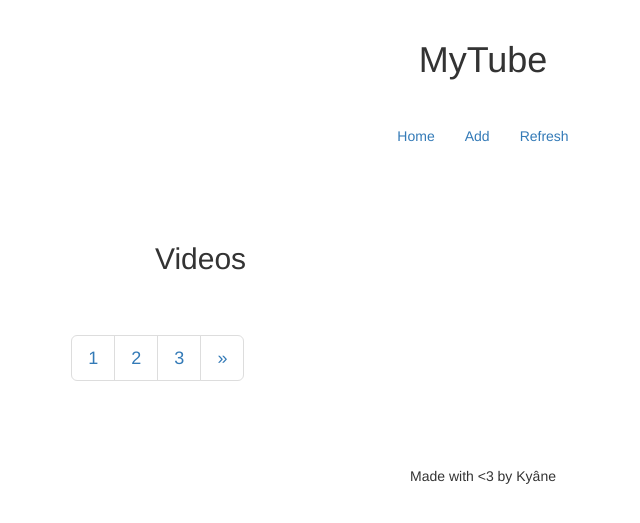
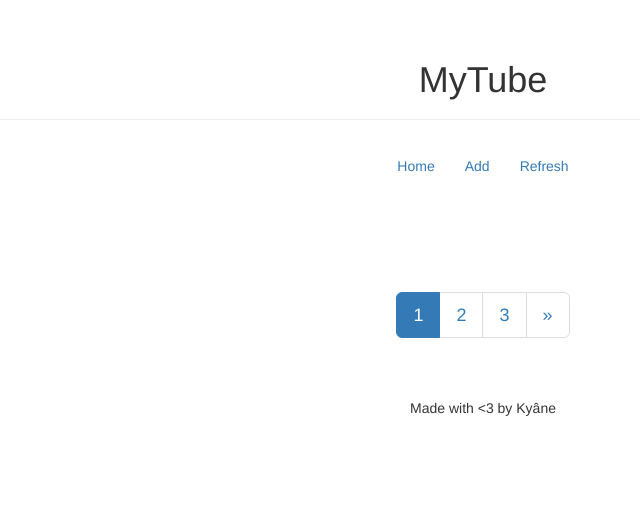
Before and after one commit to pichouk/mytube, a Django app: page / in a window 1280 px wide. Shown: the top 523 px of the page, without its empty margins (157-797 px from the left). Run offline with Django 3.2, Linux system fonts and the light colour scheme; data that the repository does not hold is empty; some libraries are stand-ins or nearby versions.

Commit message:
Improve design

```diff
--- a/static/css/base.css
+++ b/static/css/base.css
@@ -2,7 +2,6 @@
   CSS for the header part
 */
 header{
-    margin-top: 20px;
     margin-bottom: 20px;
 }
 
@@ -33,6 +32,5 @@ nav{
     display: flex;
     align-items: center;
     justify-content: center;
-    margin-top: 20px;
-    margin-bottom: 20px;
+    margin-bottom: 40px;
 }
--- a/subscriptions/static/subscriptions/home.css
+++ b/subscriptions/static/subscriptions/home.css
@@ -2,7 +2,18 @@ h2{
   margin-bottom: 40px;
 }
 
-/* CSS for video list */
-p{
-  margin: 20px;
+#pagebar-container{
+  display: flex;
+  align-items: center;
+  justify-content: center;
 }
+
+.list-group-item h4{
+  margin-top: 20px;
+  margin-bottom: 20px;
+}
+
+.buttons{
+  margin-top: 10px;
+  margin-bottom: 10px;
+}
--- a/subscriptions/static/subscriptions/scripts.js
+++ b/subscriptions/static/subscriptions/scripts.js
@@ -4,6 +4,7 @@ function showVideo(video_id){
   frame.setAttribute('class','embed-responsive_item');
   frame.setAttribute('allowfullscreen','');
 
-  var div_container = document.getElementById('video_frame')
+  var div_container = document.getElementById('video_frame_'+video_id)
+  div_container.setAttribute("class", "embed-responsive embed-responsive-16by9")
   div_container.replaceChild(frame,div_container.firstChild);
 }
--- a/subscriptions/templates/subscriptions/home.html
+++ b/subscriptions/templates/subscriptions/home.html
@@ -6,37 +6,38 @@
 {% endblock %}
 
 {% block content %}
-<section id="left-section" class="col-lg-6 col-sm-6">
-  <div class="row">
-    <h2 class="col-lg-10 col-lg-offset-2 col-md-offset-1">Videos</h2>
+<section id="left-section" class="col-lg-12">
+  <div class="list-group">
+    {% for video in videos %}
+    <div class="list-group-item">
+      <p class="list-group-item-text">
+        {{ video.channel_id.name }}
+      </p>
+      <h4 class="list-group-item-heading">{{ video.title }}</h4>
+      <div class="buttons">
+        <button class="btn btn-primary" id="button_{{ video.id }}" onclick="showVideo('{{ video.id }}');">Watch here</button>
+        <a href="https://www.youtube.com/watch?v={{ video.id }}" target="_blank"><button class="btn btn-primary" >Watch on YouTube</button></a>
       </div>
-
-  <div class="row">
-    {% for video in videos %}
-      <p>
-        <a href="https://www.youtube.com/watch?v={{ video.id }}"><h5>{{ video.title }}</h5></a>
-        {{ video.channel_id.name }}
-        <button id="button_{{ video.id }}" onclick="showVideo('{{ video.id }}');">Video</button>
-      </p>
+      <div id="video_frame_{{ video.id }}">
+      </div>
+    </div>
     {% endfor %}
   </div>
-  <div class="row">
+</section>
+
+<div class="col-lg-12" id="pagebar-container">
   <ul class="pagination pagination-lg">
     {% if previous is not None %}
       <li><a href="?page={{ previous }}">&laquo;</a></li>
     {% endif %}
     {% for page in pages %}
+      {% if page_nb == page %}
+        <li class="active"><a href="?page={{ page }}">{{ page }}</a></li>
+      {% else %}
         <li><a href="?page={{ page }}">{{ page }}</a></li>
+      {% endif %}
     {% endfor %}
     <li><a href="?page={{ next }}">&raquo;</a></li>
   </ul>
 </div>
-</section>
-
-<section id="right-section" class="col-lg-6 col-sm-6">
-  <div class="row">
-    <div id="video_frame">
-    </div>
-  </div>
-</section>
 {% endblock %}
--- a/templates/base.html
+++ b/templates/base.html
@@ -11,7 +11,7 @@
 </head>
 <body>
 <div class="container-fluid">
-  <header class="row">
+  <header class="row page-header">
     <div id="header-banner" class="col-lg-12 col-md-12 col-sm-12 col-xs-12" >
       <h1>MyTube</h1>
     </div>
```
Lines whose indentation alone changed are shown as unchanged.
